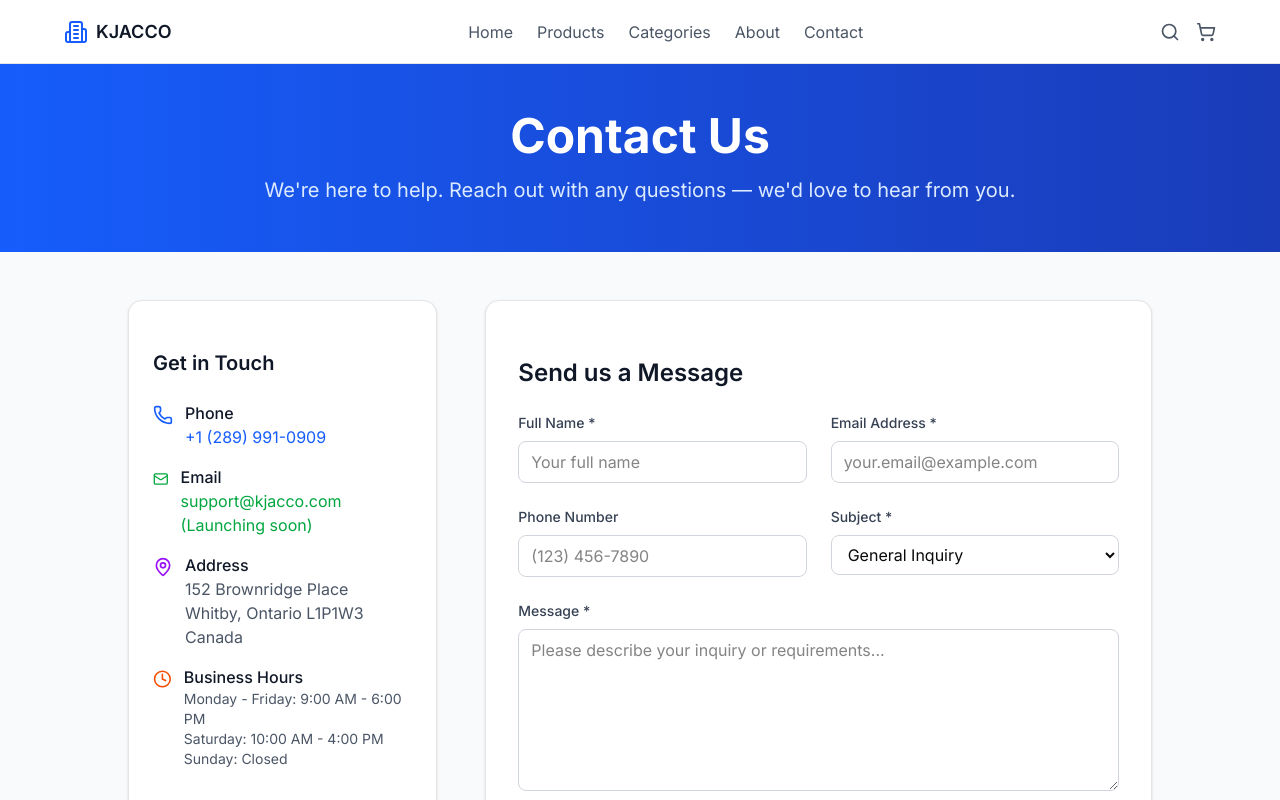
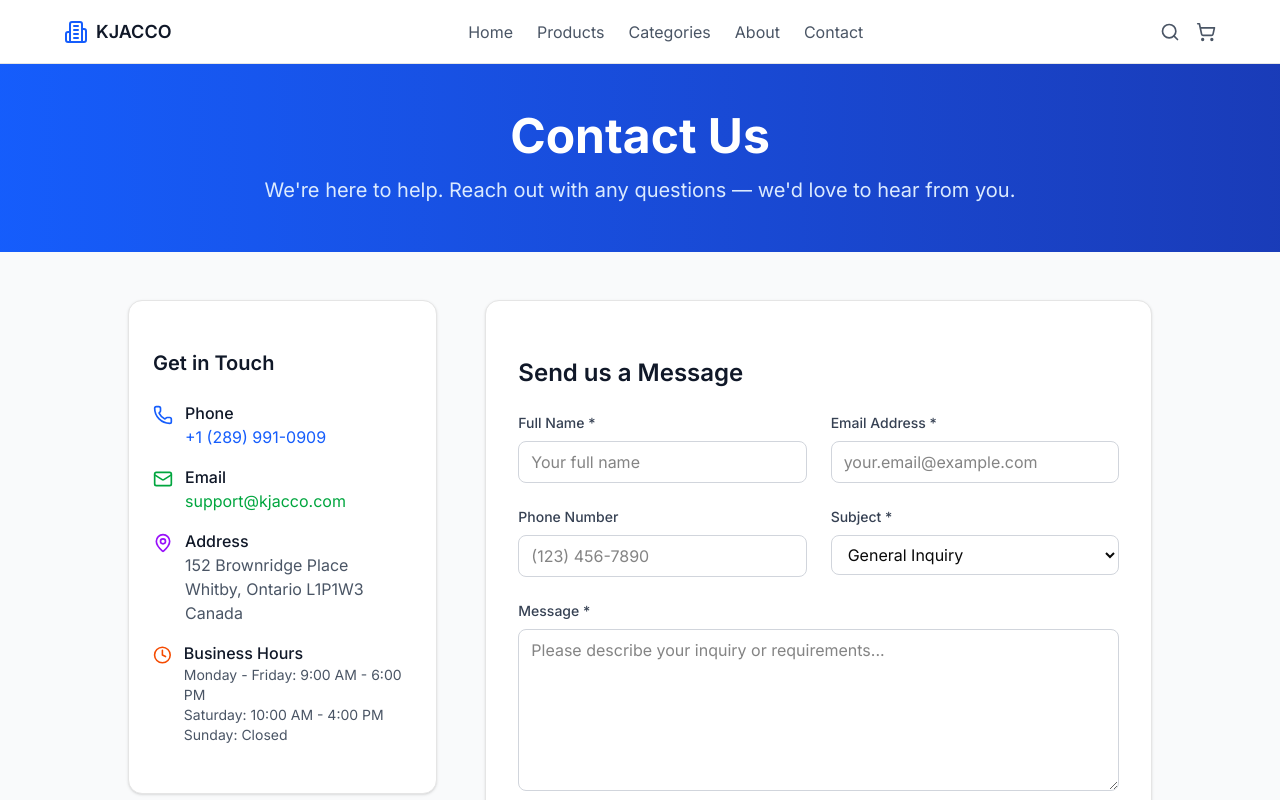
Before and after one commit to FaaizAhmed2004/IR, a Next.js app: page /contact in a window 1280 px wide. Shown: the top 800 px of the page. Built offline with nearby package versions, Linux system fonts and the light colour scheme.

Commit message:
Remove launching soon text

```diff
--- a/src/app/contact/page.tsx
+++ b/src/app/contact/page.tsx
@@ -122,7 +122,7 @@ export default function ContactPage() {
                     <div>
                       <div className="font-medium text-gray-900">Email</div>
                       <a href="mailto:support@kjacco.com" className="text-green-600 hover:underline">
-                        support@kjacco.com (Launching soon)
+                        support@kjacco.com
                       </a>
                     </div>
                   </div>
```
